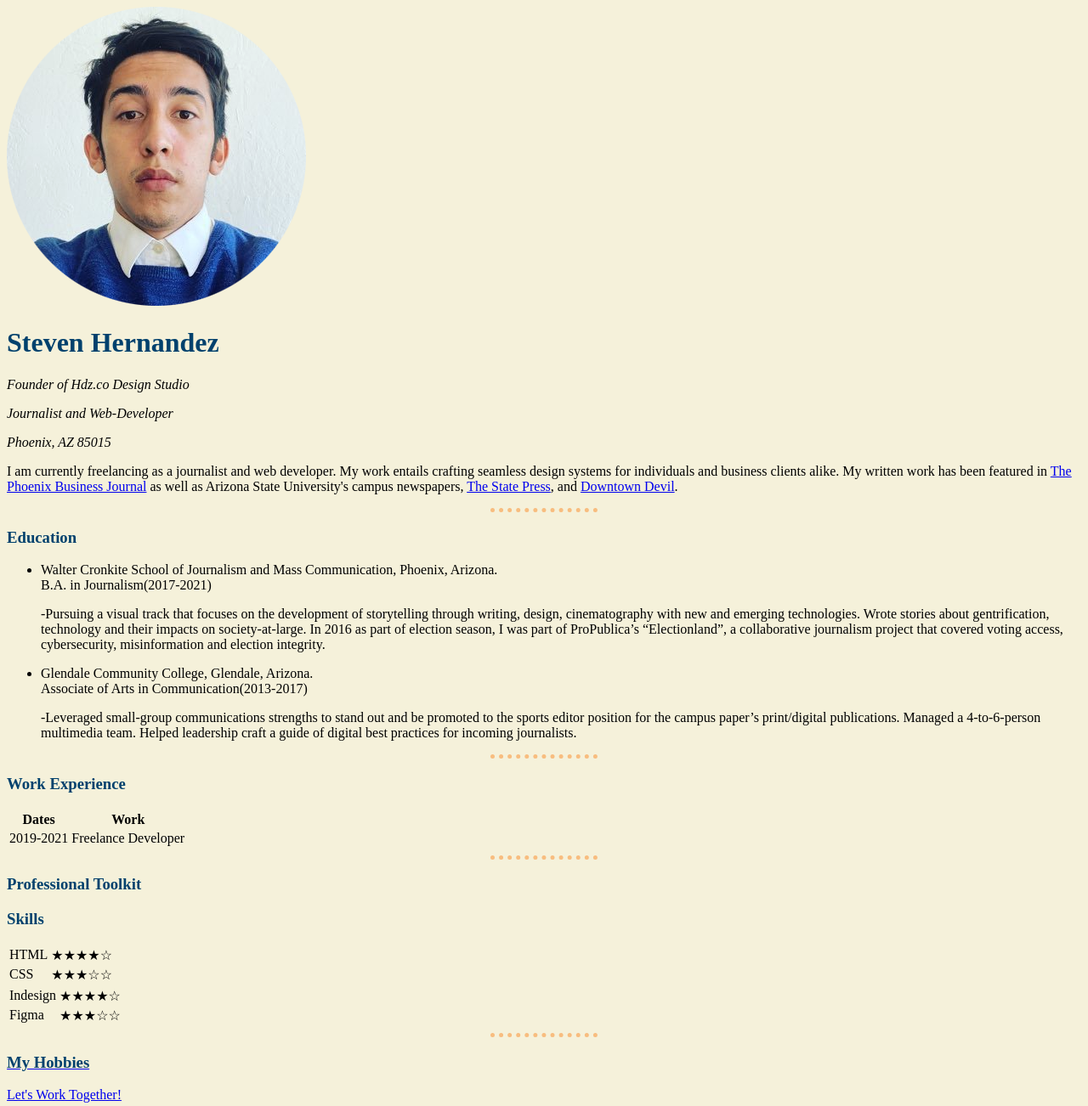
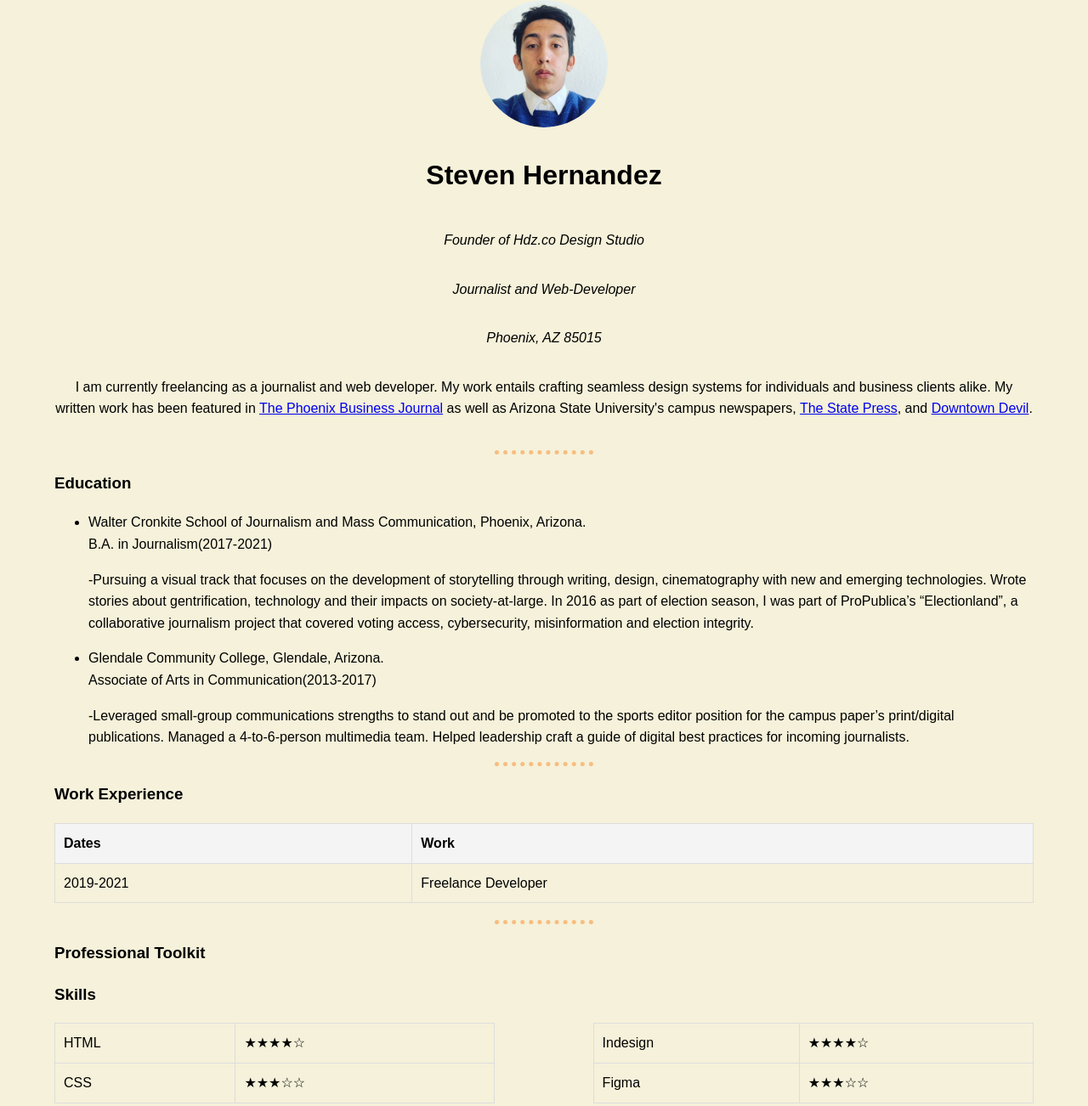
Before and after one commit to AzucarKaffe420/HTML-Personal-Site, a plain HTML site: page index.html in a window 1280 px wide. Shown: the top 1302 px of the page at 85% size. Drawn offline with Linux system fonts and the light colour scheme.

Commit message:
Update styles.css

```diff
--- a/css/styles.css
+++ b/css/styles.css
@@ -1,9 +1,22 @@
+
+
+
+
+
+/* General Styles */
 body {
-  background-color:#f5f1da;
+    background-color:#f5f1da;
+    font-family: Arial, sans-serif;
+    line-height: 1.6;
+    margin: 0;
+    padding: 0;
 }
 
-
-h1, h3 {color:#00416d;}
+.container {
+    width: 90%;
+    margin: auto;
+    overflow: hidden;
+}
 
 hr {
 border-style: dotted none none;
@@ -12,3 +25,63 @@ border-width:5px;
 height: 0;
 width: 10%;
 }
+
+/* Profile Section */
+.profile {
+    display: flex;
+    flex-direction: column;
+    align-items: center;
+    text-align: center;
+    margin-bottom: 20px;
+}
+
+.profile img {
+    max-width: 150px;
+    border-radius: 50%;
+    margin-bottom: 10px;
+}
+
+/* Table Styles */
+table {
+    width: 100%;
+    border-collapse: collapse;
+    margin-bottom: 20px;
+}
+
+th, td {
+    padding: 10px;
+    text-align: left;
+    border: 1px solid #ddd;
+}
+
+thead {
+    background-color: #f4f4f4;
+}
+
+/* Skills Section */
+.skills {
+    display: flex;
+    flex-wrap: wrap;
+    justify-content: space-between;
+}
+
+.skills table {
+    width: 45%;
+    margin-bottom: 10px;
+}
+
+/* Media Queries */
+@media (max-width: 600px) {
+    .container {
+        width: 100%;
+        padding: 10px;
+    }
+
+    .profile {
+        flex-direction: column;
+    }
+
+    .skills table {
+        width: 100%;
+    }
+}
```
